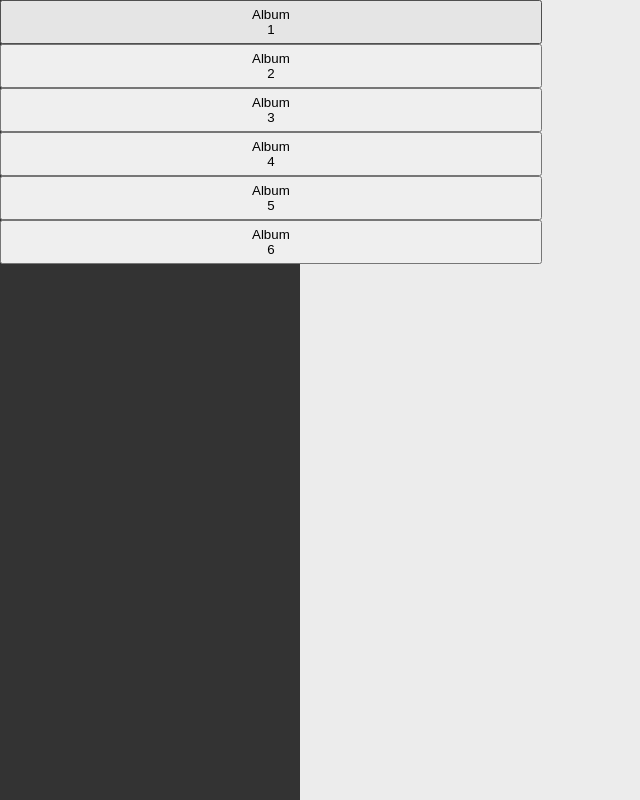
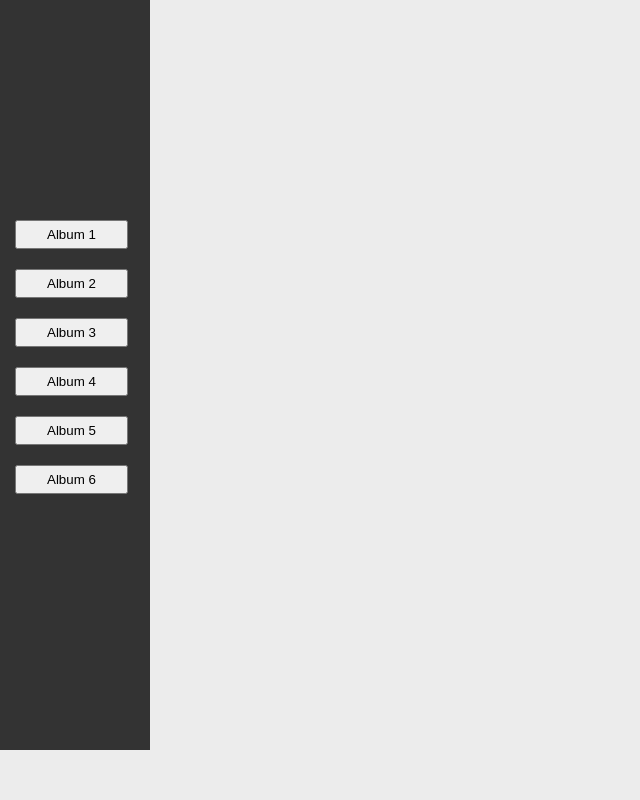
Before and after one commit to Gadget89/assignments, a website: page 4.1-photos-structure/albumName.html in a window 1280 px wide. Shown: the top 800 px of the page, without its empty margins (0-640 px from the left). Drawn offline with Linux system fonts and the light colour scheme.

Commit message:
Completed aside bar with album nav buttons

```diff
--- a/4.1-photos-structure/albumName.html
+++ b/4.1-photos-structure/albumName.html
@@ -9,12 +9,14 @@
   </head>
   <body class="body">
     <section class="asideSection">
+      <div class="asideButtons">
         <button class="navButton" type="button" name="button">Album 1</button>
         <button class="navButton" type="button" name="button">Album 2</button>
         <button class="navButton" type="button" name="button">Album 3</button>
         <button class="navButton" type="button" name="button">Album 4</button>
         <button class="navButton" type="button" name="button">Album 5</button>
         <button class="navButton" type="button" name="button">Album 6</button>
+      </div>
     </section>
   </body>
 </html>
--- a/4.1-photos-structure/styles/main.css
+++ b/4.1-photos-structure/styles/main.css
@@ -16,11 +16,14 @@
   /*display: inline-block;*/
   margin-left: 50px;
 }
+.asideButtons {
+  padding-top: 200px;
+}
 .asideSection {
   background-color: rgb(51,51,51);
   margin: 0;
-  width: 300px;
-  height: 1500px;
+  width: 150px;
+  height: 750px;
 }
 .body {
   background-color: rgb(236,236,236);
@@ -43,7 +46,11 @@
   vertical-align: middle;
 }
 .navButton {
-  padding: 5px 250px;
+  display: inline-block;
+  padding: 5px 30px;
+  margin-left: 15px;
+  margin-right: 15px;
+  margin-top: 20px;
 }
 .rows {
   display: flex;
```
Lines whose indentation alone changed are shown as unchanged.
